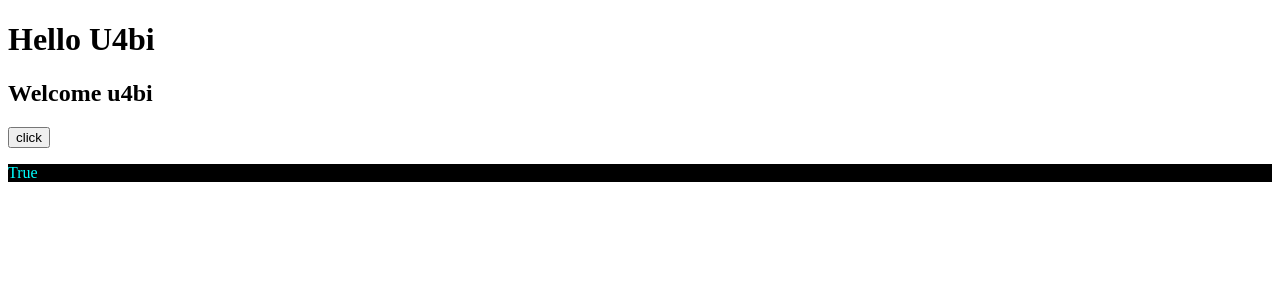
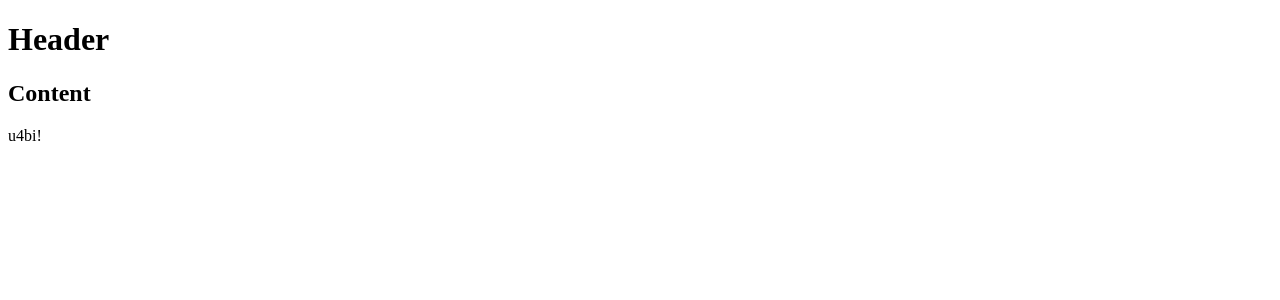
Before and after one commit to u4bi-store/react_workspace, a React app in the folder react-basic/: page / in a window 1280 px wide. Shown: the top 300 px of the page. Built offline with nearby package versions, Linux system fonts and the light colour scheme.

Commit message:
리엑트 컴포넌트 생성

```diff
--- a/react-basic/src/components/App.js
+++ b/react-basic/src/components/App.js
@@ -1,77 +1,41 @@
-import React from 'react'; //  require('..') 의 역할
+import React from 'react';
 
-class App extends React.Component { // class 개념 역시 ES6 에 새로 도입된 요소
-                                    // 모든 Component는 React.Component 를 상속
-
-    say(){
-       alert("u4bi");
-    }
-
-    render(){ // render() 메소드에서는 컴포넌트에 렌더링 될 데이타를 정의
-        let text = "u4bi"; // let키워드는 var 과 비슷하지만 var 변수의 scope는 기본적으로 함수 단위인데
-                           // let은 블럭 범위 내에서 변수를 선언함
-
-                           // 따라서 가끔 발생하는 javascript 의 Scope관련 문제를 해결 할 수 있음
-
-                           // let을 사용하는것이 필수는 아니지만, ES6 에선 평상시 let 을 쓰고 var은 필요한 상황에서만 사용
-        let pStyle = {
-            color: 'aqua',
-            backgroundColor: 'black'
-        }; // Inline Style 에서는, string 형식이
-           // 사용되지 않고
-           // key 가 camelCase 인 Object 가 사용
-
-        return ( // 이 부분이 JSX의 가장 중요한 부분입니다.
-                 // 자바스크립트에서 html 태그를 반환
-                 // 따옴표같은건 없다.
-                 // React JSX 는 XML-like Syntax 를 native Javascript 변환해준다.
-                 // ” ” 로 감싸지 않는 점 주의
-                <div>
-                    <h1> Hello U4bi </h1>
-                    <h2> Welcome {text} </h2>
-
-                    <button onClick={this.say}>click</button>
-                    <p style = {pStyle} >{1 == 1 ? 'True' : 'False'}</p>
-                    { /* 주석 쓰는법 */ }
-
-                    { /* nested Element에서 나왔던 것 처럼
-                         container element 안에 주석이 작성
+class App extends React.Component {
+    render(){
+        return  (
+            <div>  {/* <Header/> 와 <Content/> 는 만들 컴포넌트
+                       한 파일엔 여러개의 컴포넌트가 존재가능
                     */}
-                </div>
-                // pStyle 이 p element 에 적용
-
-                // If-Else 문 사용 불가
-                // JSX 안에서 사용되는 JavaScript 표현에는
-                // If-Else 문이 사용 불가
-                // 이에 대한 대안은
-                // ternary ( condition ? true : false )
-                // 표현을 사용함
-
-                // 예:  <p>{1 == 1 ? 'True' : 'False'}</p>
-
-                // {this.say} 를 통해 버튼이 클릭되면
-                // 해당 메소드가 실행
-
-                // () 가 뒤에 안붙어있다는점을 주의
-                // 만약에 () 가 붙으면 페이지가 로드 될때도 실행되고
-                // 클릭할때도 실행 됨.
-
-                // 여러 Element 를 렌더링 해야 할 때,
-                // 그 element들을 필수적으로 container element 안에
-                // 포함시켜줘야 함
-
-                // 즉  div element 를 wrapper 로 사용하면 됨
-
-                // JSX 안에서, JavaScript 표현을 사용하는 방법은
-                // 매우 간단
-                // 그냥 { } 로 wrapping 하면 됨
+                <Header/>
+                <Content/>
+            </div>
         );
-
-        // 이전에는 개발자들이 .jsx 확장자를 사용하였지만
-        // 요즘은 .js 를 사용하는 추세
     }
 }
 
-export default App; // module.export = App 와 같습니다.
+/* 아래처럼 이렇게 여러 class를 포함시켜
+   작성 할 수 있음
 
-// 모두 es6에서 도입된 키워드
+   앱 규모가 커지면 유지보수가 불편함
+
+*/
+class Header extends React.Component {
+    render(){
+        return (
+            <h1>Header</h1>
+        );
+    }
+}
+
+class Content extends React.Component {
+    render(){
+        return (
+            <div>
+                <h2>Content</h2>
+                <p> u4bi! </p>
+            </div>
+        );
+    }
+}
+
+export default App;
```
Also changed, not shown: 1 other file (tests, documents, lock files or other folders).
